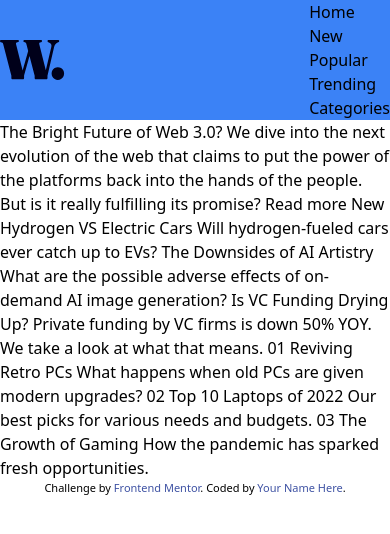
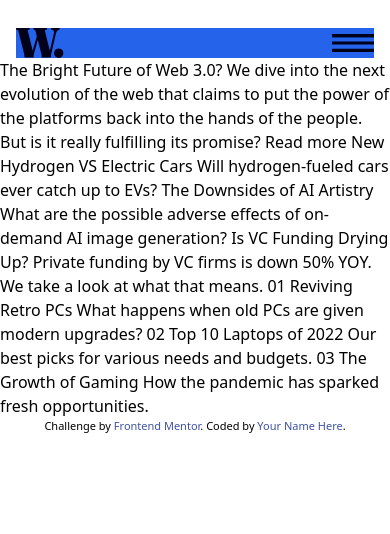
Before and after one commit to LiwGar/007_news_homepage, a React (Vite) app: page / in a window 390 px wide. Shown: the top 534 px of the page. Built offline with nearby package versions, Linux system fonts and the light colour scheme.

Commit message:
Added initial HTML structure for Navbar and Header components.

```diff
--- a/src/App.jsx
+++ b/src/App.jsx
@@ -4,9 +4,9 @@ function App() {
 
 
   return (
-    <>
+    <div className="px-4 pt-7">
       < Header/>
-    </>
+    </div>
   )
 }
 
--- a/src/components/Header/index.jsx
+++ b/src/components/Header/index.jsx
@@ -1,11 +1,33 @@
+import { useState } from "react";
 import NavBar from "../NavBar";
 import logo from "../../assets/images/logo.svg";
+import iconMenu from "../../assets/images/icon-menu.svg";
 
-const Header = () => (
-  <header className="flex justify-between items-center bg-blue-500">
-    <img src={logo} alt="logo" />
+const Header = () => {
+
+  const [isOpen, setIsOpen] = useState(false);
+
+ return (
+  <header
+    className="flex justify-between items-center lg:place-content-between bg-blue-600">
+
+      <img
+        src={logo}
+        alt="logo"
+        className="w-[3rem] lg:w-[4.25rem]"
+      />
+      <div
+        className="lg:hidden cursor-pointer"
+        onClick={() => setIsOpen(!isOpen)}>
+        <img
+          src={iconMenu}
+          alt="icon_Menu"
+          className="w-[2.625rem]"
+        />
+      </div>
     <NavBar />
   </header>
-);
+ );
+};
 
 export default Header;
--- a/src/components/NavBar/index.jsx
+++ b/src/components/NavBar/index.jsx
@@ -1,7 +1,12 @@
-const NavBar = () => {
+// eslint-disable-next-line react/prop-types
+const NavBar = ({ isOpen }) => {
+
   return (
-    <nav className="">
-      <ul>
+
+    <nav className={`lg:flex ${isOpen ? 'block' : 'hidden'} bg-green-500 text-neutral-darkGrayIsHBlue
+    //     text-[1.1rem] lg:w-[27.5rem`}>
+
+      <ul className="flex gap-9">
         <li>
           <a href="#home">Home</a>
         </li>
@@ -18,6 +23,7 @@ const NavBar = () => {
           <a href="#categories">Categories</a>
         </li>
       </ul>
+
     </nav>
   );
 }
```
